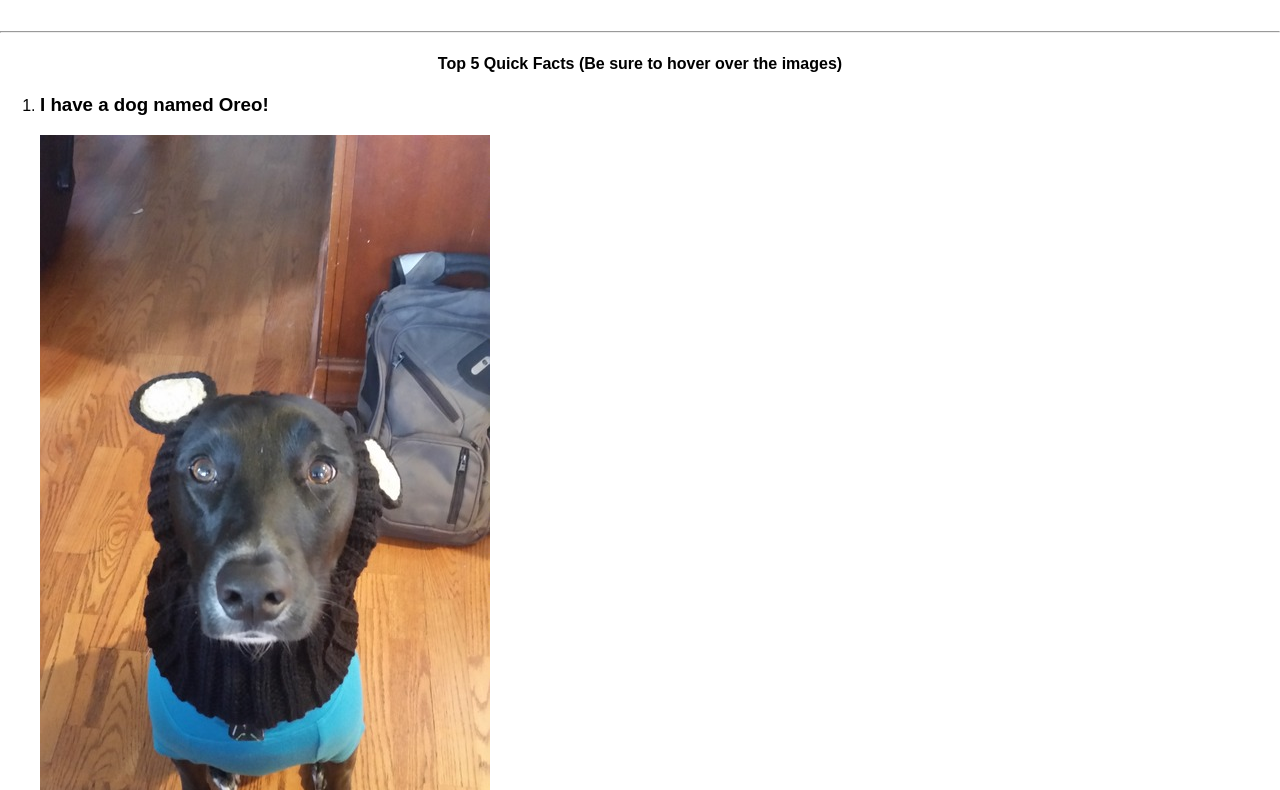
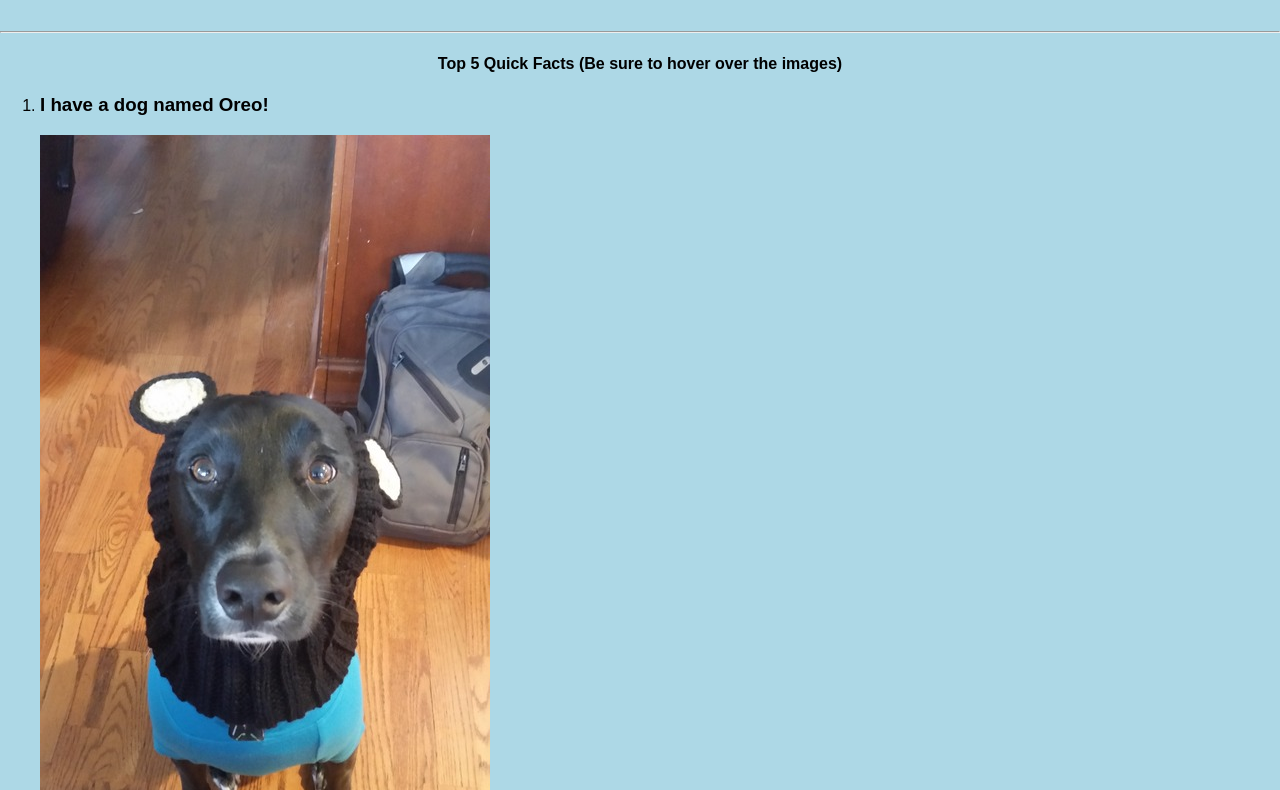
Before and after one commit to Kestrel86/cs2250-personalSite, a plain HTML site: page index.html in a window 1280 px wide. Shown: the part 264-1054 px from the top of the page. Drawn offline with Linux system fonts and the light colour scheme.

Commit message:
added bg color to site

```diff
--- a/css/food.css
+++ b/css/food.css
@@ -68,6 +68,10 @@ ul.nav li:last-child {
 }
 
 /* //////////////////////// */
+body {
+  background: fixed;
+  background-color: lightgrey;
+}
 
 .fav {
   background: #ff9999;
--- a/css/index.css
+++ b/css/index.css
@@ -72,6 +72,10 @@ ul.nav li:last-child {
 }
 
 /* //////////////////////// */
+body {
+  background: fixed;
+  background-color: lightblue;
+}
 
 .title {
   display: grid;
```
